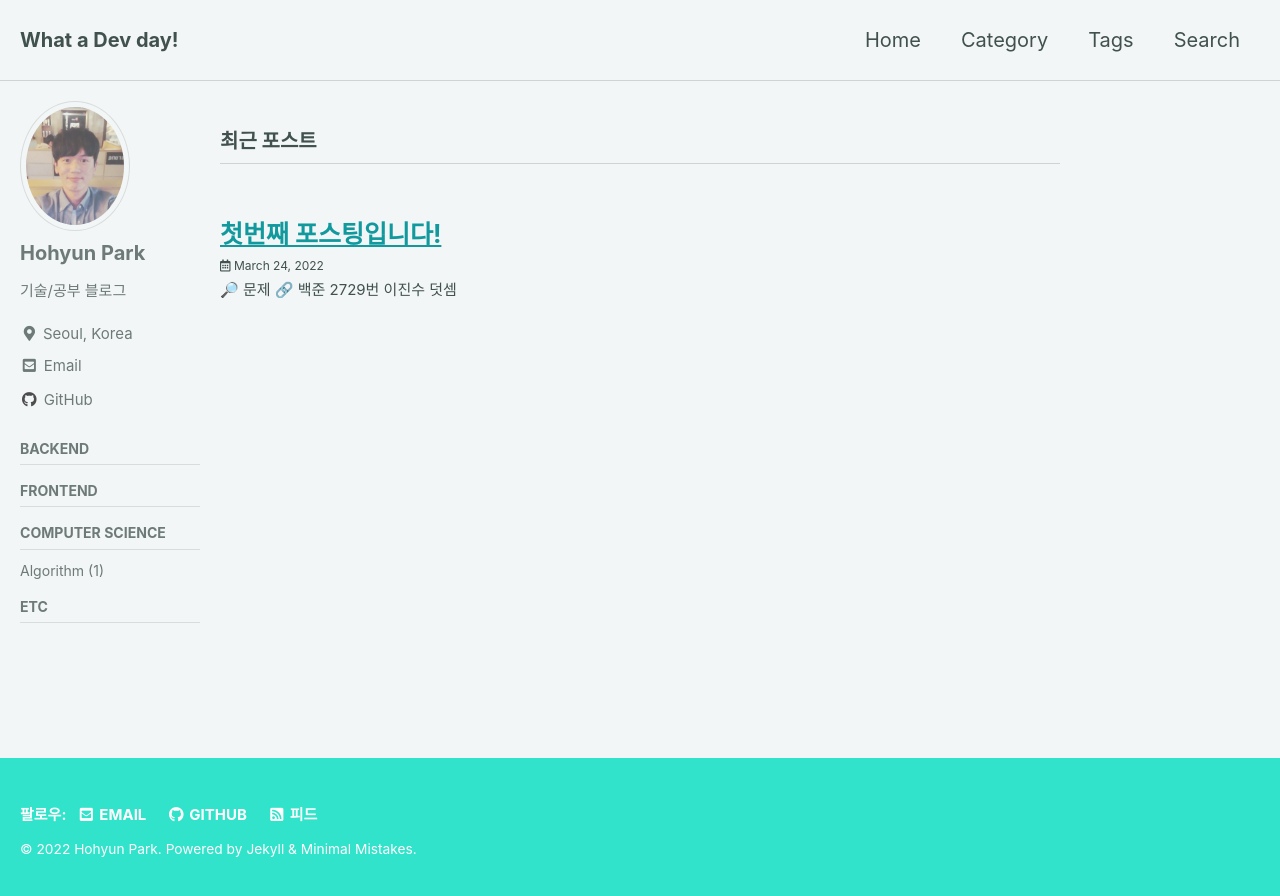
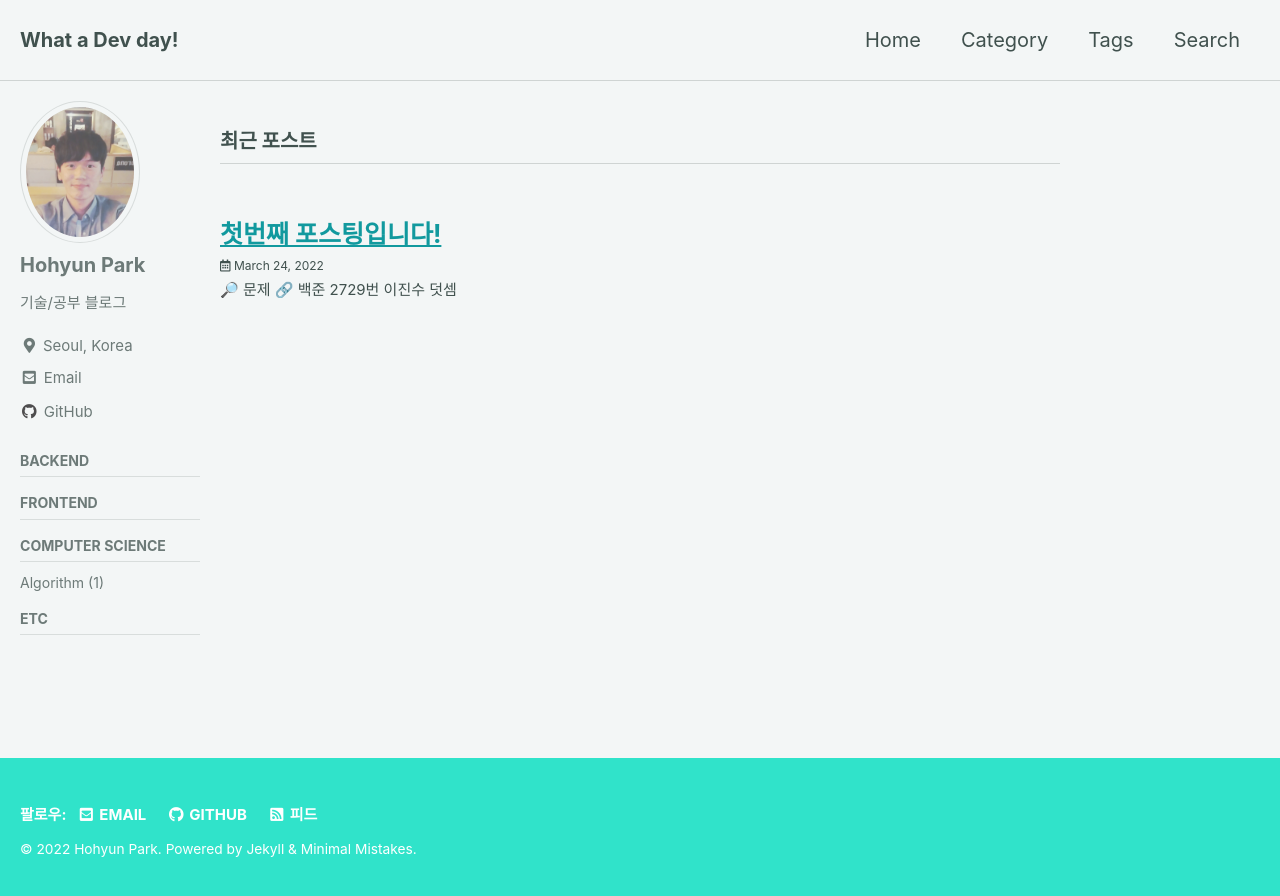
Before and after one commit to ParkHoH/ParkHoH.github.io, a Jekyll site: the page built from index.html, in a window 1280 px wide. Shown: the top 896 px of the page. Built offline with Jekyll 4.4.1, drawn with Linux system fonts in a browser that asks for light colours; cached includes are drawn as plain includes; the list of posts is cut into pages by our own code.

Commit message:
profile avatar 크기 조정

```diff
--- a/_sass/minimal-mistakes/_sidebar.scss
+++ b/_sass/minimal-mistakes/_sidebar.scss
@@ -134,7 +134,7 @@
   }
 
   img {
-    max-width: 110px;
+    max-width: 120px;
     border-radius: 50%;
 
     @include breakpoint($large) {
```
